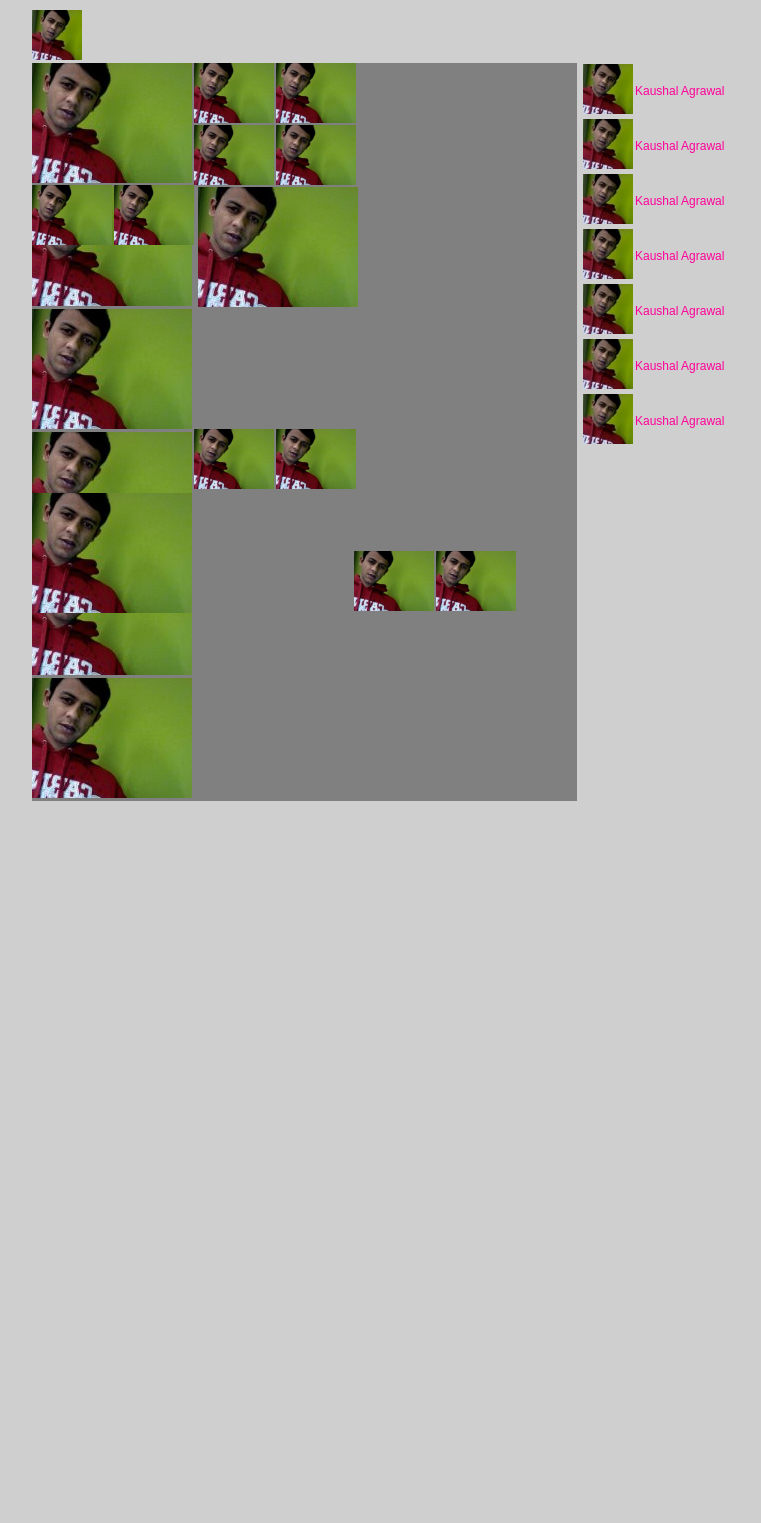
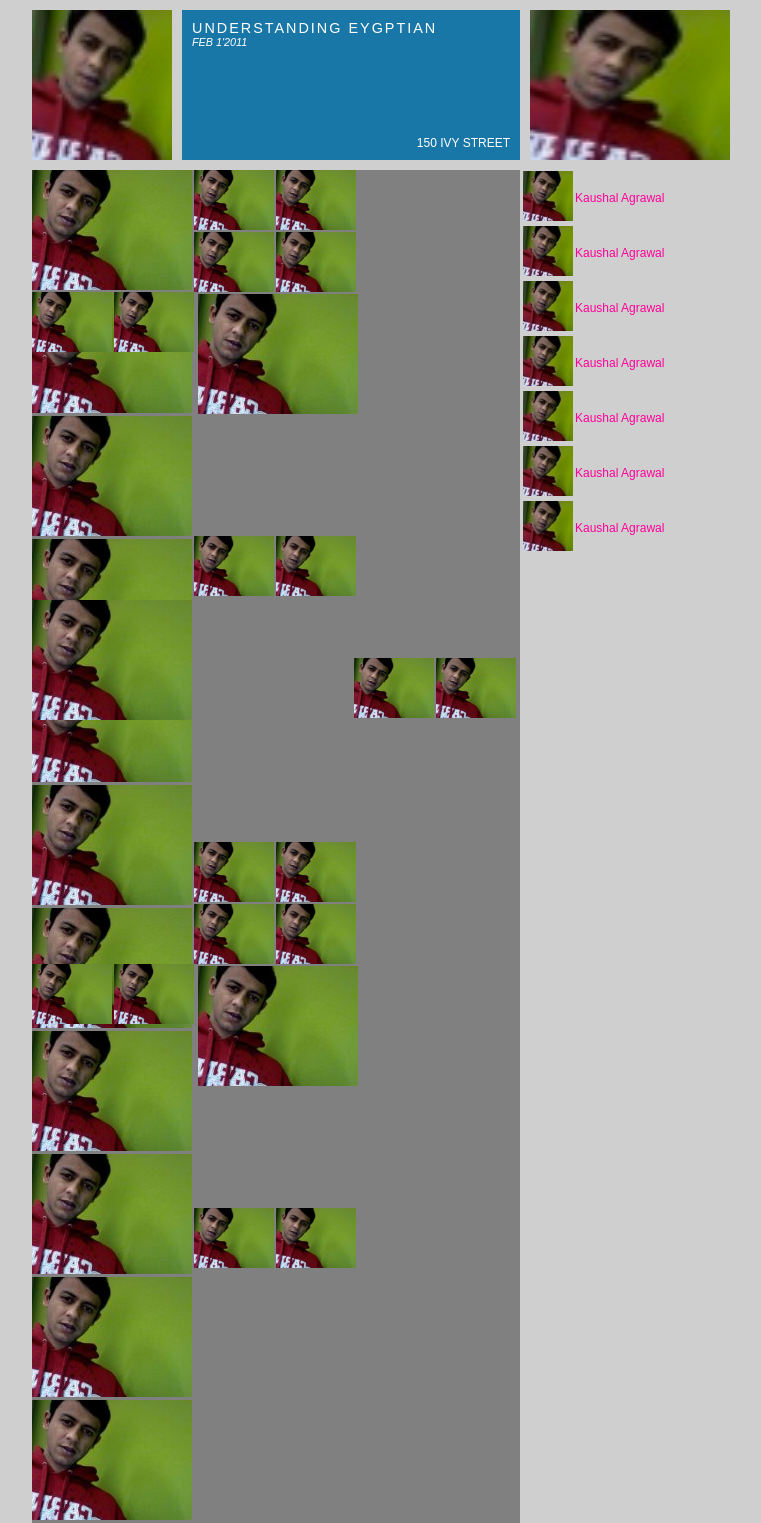
Before and after one commit to josenelson/FbHackathon, a PHP site: page /FbHackaton/event.php in a window 1280 px wide. Shown: the whole page, without its empty margins (258-1019 px from the left). Before the commit the page ends 801 px from the top, so only its background shows below. Run offline with PHP 8.4, Linux system fonts and the light colour scheme; some libraries are stand-ins or nearby versions.

Commit message:
Event php with controls

```diff
--- a/css/style.css
+++ b/css/style.css
@@ -77,15 +77,19 @@ div.event-text p.event-date{
 
 
 /*Styling sheets for the event page*/
+div#event-top-page{
+	margin-bottom:10px;
+}
+
 div#right-side{
-	width:150px;
+	width:210px;
 	height:100%;
 	float:right;
 
 }
 
 div#left-side{
-	width:545px;
+	width:488px;
 	background-color:gray;
 	float:left;
 	position: relative;
@@ -219,3 +223,61 @@ img.size-small{
 	width:80px;
 	height:auto;
 }
+
+div#event-image{
+	width:140px;
+	height:150px;
+	overflow:hidden;
+	float:left;
+}
+
+div#event-image img{
+	height:150px;
+	width:auto;
+}
+
+div#event-data{
+	width:338px;
+	height:150px;
+	background-color:#1977a8;
+	float:left;
+	margin-left:10px;
+	color:white;
+	position:relative;
+}
+
+div#epage-bdata{
+	position:absolute;
+	bottom:10px;
+	right:10px;
+}
+
+div#epage-topdata{
+	position:absolute;
+	top:10px;
+	left:10px;
+}
+
+p#epage-eventname{
+	font-size: 1.2em;
+	letter-spacing: 2px;
+	font-style:bold;
+}
+
+p#epage-eventdate{
+	font-size:0.9em;
+	font-style: italic;
+}
+
+div#event-data p{
+	margin:0;
+	padding:0;
+	text-transform: uppercase;
+}
+
+div#event-map{
+	width:200px;
+	height:150px;
+	float:left;
+	margin-left:10px;
+}
--- a/event.php
+++ b/event.php
@@ -1,12 +1,80 @@
 <!DOCTYPE HTML>
 <html>
 	<head>
+		<script type="text/javascript" src="http://code.jquery.com/jquery-1.4.2.min.js"></script>
 		<link rel="stylesheet" href="css/style.css"/>
+		<script text="text/javascript">
+			var newArray = [
+   				["medium", 0, 0],
+        		["small", 162, 0],
+        		["small", 244, 0],
+        		["small", 162, 62],
+        		["small", 244, 62],
+        		["medium", 326, 0],
+        		["small", 0, 122],
+        		["small", 82, 122],
+        		["medium", 0, 184],
+        		["medium", 0, 306],
+        		["large", 166, 124],
+        		["small", 162, 366],
+        		["small", 244, 366],
+        		["medium", 326, 366],
+        		["small", 322, 488],
+        		["small", 404, 488],
+        		["medium", 322, 550],
+        		["large", 0, 430]
+    		];
+    		$(document).ready(function(){
+
+
+    			var num = $('div#left-side').children().length;
+    			var divImages = $('div#left-side').children();
+    			var counter=0;
+    			for(var i=0;i<num;i++){
+    				if(counter==18){
+    					counter=0;
+    					for(var j=0;j<18;j++){
+    						newArray[j][2]=newArray[j][2]+672;
+    					}
+    				}
+    				if(newArray[counter][0]=="small"){
+    					$(divImages[i]).addClass("simg-container");
+    					$(divImages[i]).find('img').addClass("size-small");
+
+    				}
+    				if(newArray[counter][0]=="medium"){
+    					$(divImages[i]).addClass("mimg-container");
+    					$(divImages[i]).find('img').addClass("size-medium");
+
+    				}
+    				if(newArray[counter][0]=="large"){
+    					$(divImages[i]).addClass("limg-container");
+    					$(divImages[i]).find('img').addClass("size-large");
+    				}
+    				$(divImages[i]).css({'left': newArray[counter][1]});
+    				$(divImages[i]).css({'top': newArray[counter][2]});
+    				counter++;
+    			}
+
+    		});
+
+		</script>
 	</head>
 	<body>
 		<div id="page">
 		<div id="event-top-page">
-			<div id="event-image"><img src="img/profile.jpg"></img>
+			<div id="event-image"><img src="img/profile.jpg"></img></div>
+			<div id="event-data">
+				<div id="epage-topdata">
+					<p id="epage-eventname">Understanding Eygptian</p>
+					<p id="epage-eventdate">Feb 1'2011</p>
+				</div>
+				<div id="epage-bdata">
+					<p>150 IVY Street</p>
+				</div>
+			</div>
+			<div id="event-map"><img src="img/profile.jpg" style="width:200px;height:150px;"></img></div>
+			<div style="clear:both;"></div>
 		</div>
 		<div id="bottom-page">
 			<div id="right-side">
@@ -23,24 +91,38 @@
 				</table>
 			</div>
 			<div id="left-side">
-				<div class="mimg-container" style="left:0;top:0;"><img src="img/thumbnail.jpg" class="size-medium"></img></div>
-				<div class="simg-container" style="left:162px;top:0;"><img src="img/thumbnail.jpg" class="size-small"></img></div>
-				<div class="simg-container" style="left:244px;top:0px;"><img src="img/thumbnail.jpg" class="size-small"></img></div>
-				<div class="simg-container" style="left:162px;top:62px;"><img src="img/thumbnail.jpg" class="size-small"></img></div>
-				<div class="simg-container" style="left:244px;top:62px;"><img src="img/thumbnail.jpg" class="size-small"></img></div>
-				<div class="mimg-container" style="left:326px;top:0;"><img src="img/thumbnail.jpg" class="size-medium"></img></div>
-				<div class="simg-container" style="left:0;top:122px;"><img src="img/thumbnail.jpg" class="size-small"></img></div>
-				<div class="simg-container" style="left:82px;top:122px;"><img src="img/thumbnail.jpg" class="size-small"></img></div>
-				<div class="mimg-container" style="left:0;top:184px;"><img src="img/thumbnail.jpg" class="size-medium"></img></div>
-				<div class="mimg-container" style="left:0;top:306px;"><img src="img/thumbnail.jpg" class="size-medium"></img></div>
-				<div class="limg-container" style="left:166px;top:124px;"><img src="img/thumbnail.jpg" class="size-large"></img></div>
-				<div class="simg-container" style="left:162px;top:366px;"><img src="img/thumbnail.jpg" class="size-small"></img></div>
-				<div class="simg-container" style="left:244px;top:366px;"><img src="img/thumbnail.jpg" class="size-small"></img></div>
-				<div class="mimg-container" style="left:326px;top:366px;"><img src="img/thumbnail.jpg" class="size-medium"></img></div>
-				<div class="simg-container" style="left:322px;top:488px;"><img src="img/thumbnail.jpg" class="size-small"></img></div>
-				<div class="simg-container" style="left:404px;top:488px;"><img src="img/thumbnail.jpg" class="size-small"></img></div>
-				<div class="mimg-container" style="left:322px;top:550px;"><img src="img/thumbnail.jpg" class="size-medium"></img></div>
-				<div class="limg-container" style="left:0;top:430px;"><img src="img/thumbnail.jpg" class="size-large"></img></div>
+				<div><img src="img/thumbnail.jpg"></img></div>
+				<div><img src="img/thumbnail.jpg"></img></div>
+				<div><img src="img/thumbnail.jpg"></img></div>
+				<div><img src="img/thumbnail.jpg"></img></div>
+				<div><img src="img/thumbnail.jpg"></img></div>
+				<div><img src="img/thumbnail.jpg"></img></div>
+				<div><img src="img/thumbnail.jpg"></img></div>
+				<div><img src="img/thumbnail.jpg"></img></div>
+				<div><img src="img/thumbnail.jpg"></img></div>
+				<div><img src="img/thumbnail.jpg"></img></div>
+				<div><img src="img/thumbnail.jpg"></img></div>
+				<div><img src="img/thumbnail.jpg"></img></div>
+				<div><img src="img/thumbnail.jpg"></img></div>
+				<div><img src="img/thumbnail.jpg"></img></div>
+				<div><img src="img/thumbnail.jpg"></img></div>
+				<div><img src="img/thumbnail.jpg"></img></div>
+				<div><img src="img/thumbnail.jpg"></img></div>
+				<div><img src="img/thumbnail.jpg"></img></div>
+				<div><img src="img/thumbnail.jpg"></img></div>
+				<div><img src="img/thumbnail.jpg"></img></div>
+				<div><img src="img/thumbnail.jpg"></img></div>
+				<div><img src="img/thumbnail.jpg"></img></div>
+				<div><img src="img/thumbnail.jpg"></img></div>
+				<div><img src="img/thumbnail.jpg"></img></div>
+				<div><img src="img/thumbnail.jpg"></img></div>
+				<div><img src="img/thumbnail.jpg"></img></div>
+				<div><img src="img/thumbnail.jpg"></img></div>
+				<div><img src="img/thumbnail.jpg"></img></div>
+				<div><img src="img/thumbnail.jpg"></img></div>
+				<div><img src="img/thumbnail.jpg"></img></div>
+				<div><img src="img/thumbnail.jpg"></img></div>
+				<div><img src="img/thumbnail.jpg"></img></div>
 
 
 			</div>
```
Also changed, not shown: temp.txt (+19 -0 lines).
